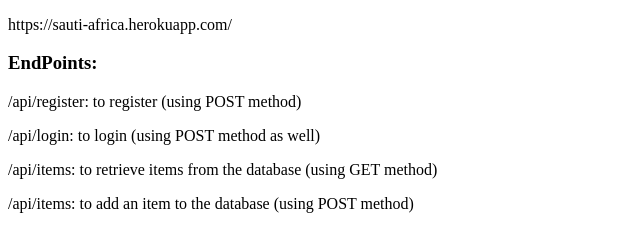
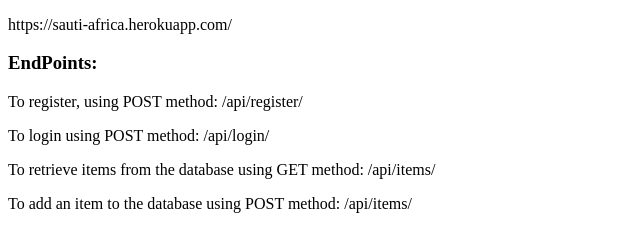
Before and after one commit to Build-Week-African-Marketplace-III/back-end, a website: page public/index.html in a window 1280 px wide. Shown: the part 105-356 px from the top of the page, without its empty margins (0-640 px from the left). Drawn offline with Linux system fonts and the light colour scheme.

Commit message:
serving html file

```diff
--- a/public/index.html
+++ b/public/index.html
@@ -11,14 +11,13 @@
 
 <h3>EndPoints:</h3>
 
-<p>/api/register: to register (using POST method)</p>
+<p>To register, using POST method: /api/register/</p>
 
-<p>/api/login: to login (using POST method as well)</p>
+<p>To login using POST method: /api/login/ </p>
 
-<p> /api/items: to retrieve items from the database (using GET method)</p>
+<p>To retrieve items from the database using GET method: /api/items/</p>
 
-<p>/api/items: to add an item to the database (using POST method)</p>
-
+<p>To add an item to the database using POST method: /api/items/</p>
 
 </body>
 </html>
```
